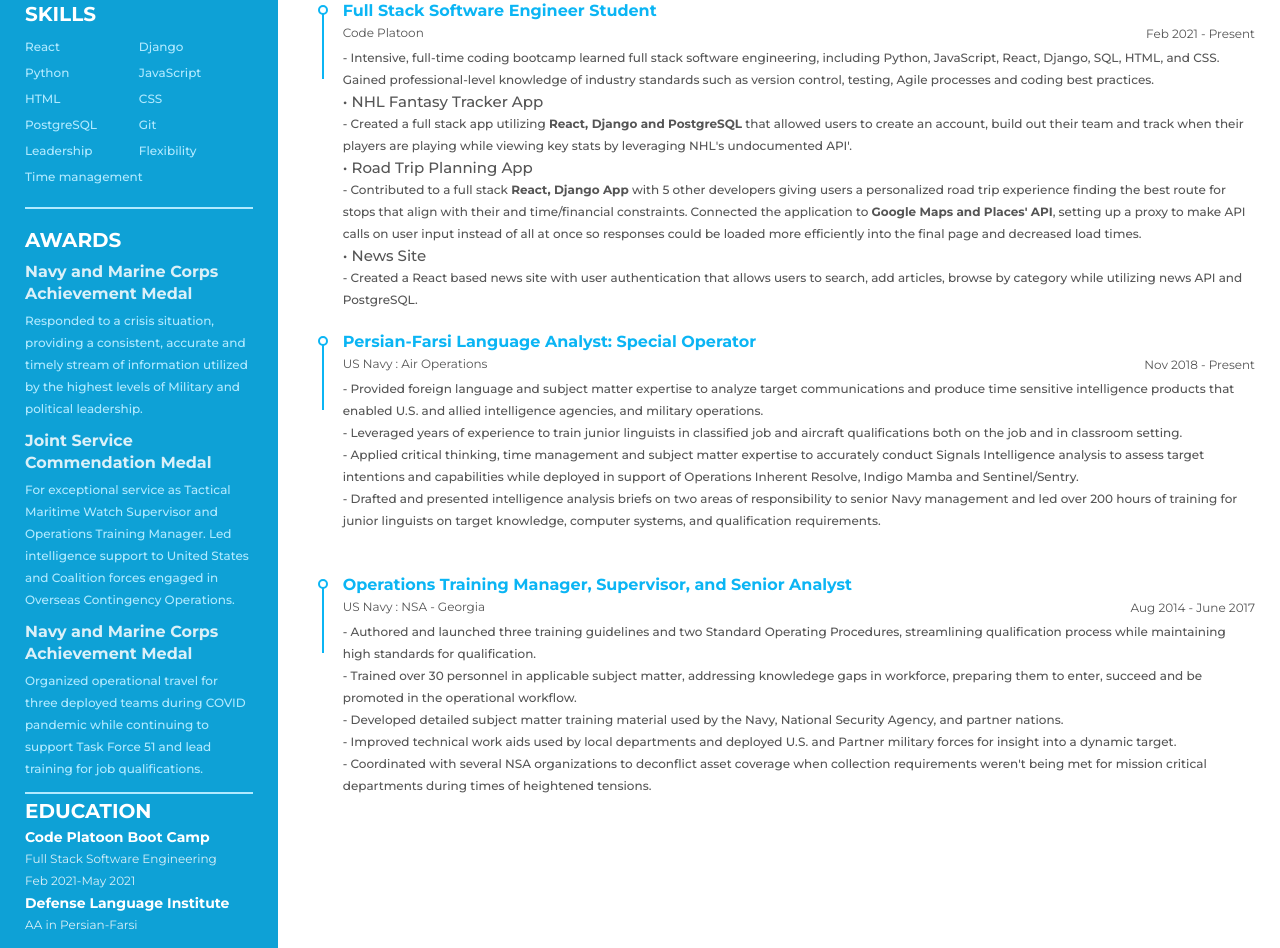
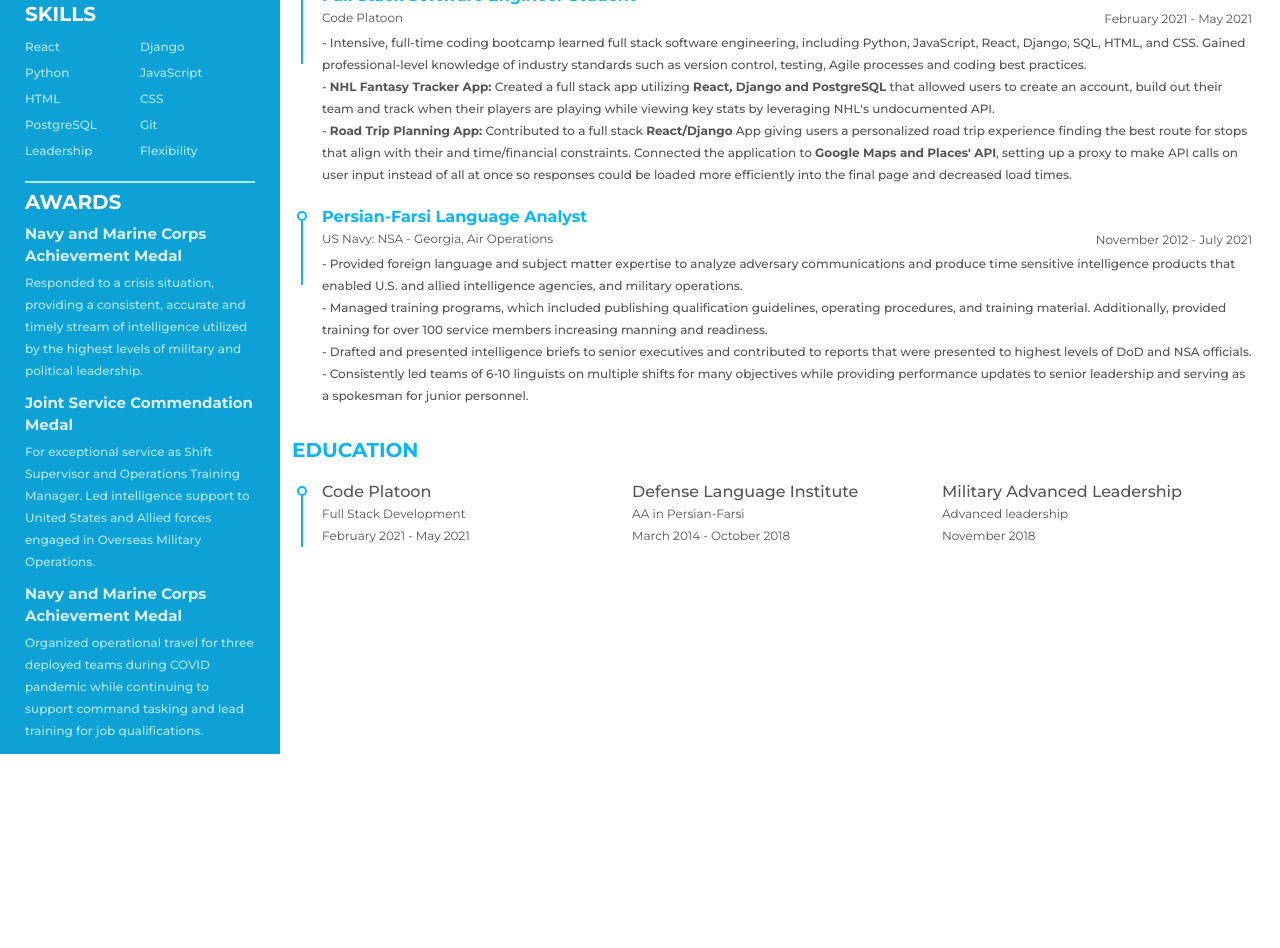
Before and after one commit to Wilgauf/resume, a plain HTML site: page index.html in a window 1280 px wide. Shown: the part 205-1153 px from the top of the page. After the commit the page ends 959 px from the top, so only its background shows below. Drawn offline with Linux system fonts and the light colour scheme.

Commit message:
One page update

```diff
--- a/index.html
+++ b/index.html
@@ -4,7 +4,7 @@
 	<meta charset="UTF-8">
 	<title>Wilson Gauf</title>
 	<link rel="stylesheet" href="styles.css">
-	<script src="https://kit.fontawesome.com/b99e675b6e.js"></script>
+
 </head>
 <body>
 
@@ -15,13 +15,13 @@
        <div class="resume_item resume_info">
          <div class="intro">
            <p class="name">Wilson Gauf</p>
-           <p class="regular">Full Stack Software Developer</p>
+           <p class="regular">Full Stack Software Engineer</p>
          </div>
 
          <ul class="data_list">
            <li>
              <div class="data">
-               Santa Monica, California
+               Los Angeles, California
              </div>
            </li>
            <li>
@@ -41,7 +41,7 @@
            </li>
                 <li>
              <div class="data">
-              https://github.com/wilgauf/
+                wilsongauf.com
                </div>
            </li>
          </ul>
@@ -102,11 +102,8 @@
               Flexibility
             </div>
           </li>
-          <li>
-            <div class="skill_name">
-              Time management
-            </div>
-          </li>
+          <li></li>
+
          </ul>
        </div>
 
@@ -117,37 +114,19 @@
             <div class = "award_title">
               <p >Navy and Marine Corps Achievement Medal</p>
             </div>
-            <p class="detail">Responded to a crisis situation, providing a consistent, accurate and timely stream of information utilized by the highest levels of Military and political leadership.</p>
+            <p class="detail">Responded to a crisis situation, providing a consistent, accurate and timely stream of intelligence utilized by the highest levels of military and political leadership.</p>
             <div class = "award_title">
               <p>Joint Service Commendation Medal</p>
             </div>
-            <p class="detail">For exceptional service as Tactical Maritime Watch Supervisor and Operations Training Manager. Led intelligence support to United States and Coalition forces engaged in Overseas Contingency Operations.</p>
+            <p class="detail">For exceptional service as Shift Supervisor and Operations Training Manager. Led intelligence support to United States and Allied forces engaged in Overseas Military Operations.</p>
             <div class="award_title">
 
               <p>Navy and Marine Corps Achievement Medal</p>
             </div>
-            <p class="detail"> Organized operational travel for three deployed teams during COVID pandemic while continuing to support Task Force 51 and lead training for job qualifications.</p>
+            <p class="detail"> Organized operational travel for three deployed teams during COVID pandemic while continuing to support command tasking and lead training for job qualifications.</p>
 
        </div>
-       <div class="resume_item resume_education">
-        <div class="title">
-             <p class="bold">Education</p>
-           </div>
-           <div class = "semi-bold-left">
-             <p>Code Platoon Boot Camp</p>
-           </div>
-           <div>
-             <p class= "edu-detail">Full Stack Software Engineering</p>
-             <p class= "edu-detail">Feb 2021-May 2021</p>
-           </div>
-           <div class = "semi-bold-left">
-            <p>Defense Language Institute</p>
-          </div>
-          <div>
-            <p class= "edu-detail">AA in Persian-Farsi</p>
-          </div>
 
-      </div>
      </div>
   </div>
 
@@ -156,7 +135,7 @@
         <div class="title">
            <p class="bold">Summary</p>
          </div>
-        <p class="detail">Full Stack Software Engineer leveraging 9 years of <b>Naval Intelligence and Linguistics </b> experience to solve problems with a unique point of view.  Roles such as Operations Training Manager, Senior Language Analyst have fostered an <b> inquisitive, flexible and levelheaded mind</b> with a myriad of qualifications including an active <b> top secret security clearance.</b></p>
+        <p class="detail">Full Stack Software Engineer leveraging 9 years of <b>Intelligence and Linguistics </b>experience to solve problems with a unique point of view. Roles such as Operations Training Manager, and Senior Language Analyst have fostered an <b>inquisitive, flexible and levelheaded mind</b> with a myriad of qualifications including an active<b> TS/SCI clearnace.</b></p>
     </div>
     <div class="resume_item resume_work">
         <div class="title">
@@ -167,58 +146,78 @@
               <div class="title">Full Stack Software Engineer Student</div>
               <div class="job_info">
                 <div class="company"> Code Platoon</div>
-                <div class="date"> Feb 2021 - Present</div>
+                <div class="date"> February 2021 - May 2021</div>
               </div>
               <div class="info">
                   <p> - Intensive, full-time coding bootcamp learned full stack software engineering, including Python, JavaScript, React, Django, SQL, HTML, and CSS. Gained professional-level knowledge of industry standards such as version control, testing, Agile processes and coding best practices.</p>
-                  <div class="subtitle"> • NHL Fantasy Tracker App</div>
+
                   <div class="subtext">
-                    <p> - Created a full stack app utilizing <b>React, Django and PostgreSQL</b> that allowed users to create an account, build out their team and track when their players are playing while viewing key stats by leveraging NHL's undocumented API'.</p>
-                  </div>
-                  <div class="subtitle"> • Road Trip Planning App</div>
-                  <div class="subtext">
-                    <p> - Contributed to a full stack <b>React, Django App</b> with 5 other developers giving users a personalized road trip experience finding the best route for stops that align with their and time/financial constraints. Connected the application to <b>Google Maps and Places' API</b>, setting up a proxy to make API calls on user input instead of all at once so responses could be loaded more efficiently into the final page and decreased load times.</p>
-                  </div>
-                  <div class="subtitle"> • News Site</div>
-                  <div class="subtext">
-                    <p> - Created a React based news site with user authentication that allows users to search, add articles, browse by category while utilizing news API and PostgreSQL.</p>
+                    <p> - <b>NHL Fantasy Tracker App:</b> Created a full stack app utilizing <b>React, Django and PostgreSQL</b> that allowed users to create an account, build out their team and track when their players are playing while viewing key stats by leveraging NHL's undocumented API.</p>
                   </div>
 
-
+                  <div class="subtext">
+                    <p> - <b>Road Trip Planning App:</b> Contributed to a full stack <b>React/Django</b> App giving users a personalized road trip experience finding the best route for stops that align with their and time/financial constraints. Connected the application to <b>Google Maps and Places' API</b>, setting up a proxy to make API calls on user input instead of all at once so responses could be loaded more efficiently into the final page and decreased load times.</p>
+                  </div>
 
               </div>
             </li>
             <li>
-                <div class="title">Persian-Farsi Language Analyst: Special Operator</div>
+                <div class="title">Persian-Farsi Language Analyst</div>
                 <div class="job_info">
-                  <div class="company"> US Navy : Air Operations</div>
-                  <div class="date"> Nov 2018 - Present</div>
+                  <div class="company"> US Navy: NSA - Georgia, Air Operations</div>
+                  <div class="date"> November 2012 - July 2021</div>
                 </div>
                 <div class="info">
-                  <p class="detail"> - Provided foreign language and subject matter expertise to analyze target communications and produce time sensitive intelligence products that enabled U.S. and allied intelligence agencies, and military operations.</p>
-                  <p class="detail"> - Leveraged years of experience to train junior linguists in classified job and aircraft qualifications both on the job and in classroom setting. </p>
-                  <p class="detail"> - Applied critical thinking, time management and subject matter expertise to accurately conduct Signals Intelligence analysis to assess target intentions and capabilities while deployed in support of Operations Inherent Resolve, Indigo Mamba and Sentinel/Sentry.</p>
-                  <p class="detail"> - Drafted and presented intelligence analysis briefs on two areas of responsibility to senior Navy management and led over 200 hours of training for junior linguists on target knowledge, computer systems, and qualification requirements.</p>
+                  <p class="detail"> - Provided foreign language and subject matter expertise to analyze adversary communications and produce time sensitive intelligence products that enabled U.S. and allied intelligence agencies, and military operations.</p>
+                  <p class="detail"> - Managed training programs, which included publishing qualification guidelines, operating procedures, and training material. Additionally, provided training for over 100 service members increasing manning and readiness.</p>
+                  <p class="detail"> - Drafted and presented intelligence briefs to senior executives and contributed to reports that were presented to highest levels of DoD and NSA officials.</p>
+                  <p class="detail"> - Consistently led teams of 6-10 linguists on multiple shifts for many objectives while providing performance updates to senior leadership and serving as a spokesman for junior personnel.</p>
                 </div>
             </li>
-            <br>
             <li>
-              <div class="title">Operations Training Manager, Supervisor, and Senior Analyst</div>
-              <div class="job_info">
-                <div class="company"> US Navy : NSA - Georgia</div>
-                <div class="date"> Aug 2014 - June 2017</div>
+
+            </li>
+        </ul>
+              <div class="resume_item resume_education">
+                <div class="title">
+                  <p class="bold">Education</p>
                 </div>
+                <ul>
+                <li>
 
-              <div class="info">
-                <p class="detail"> - Authored and launched three training guidelines and two Standard Operating Procedures,
-                  streamlining qualification process while maintaining high standards for qualification.</p>
-                <p class="detail"> - Trained over 30 personnel in applicable subject matter, addressing knowledege gaps in workforce, preparing them to enter, succeed and be promoted in the operational workflow.</p>
-                <p class="detail"> - Developed detailed subject matter training material used by the Navy, National Security Agency, and partner nations.</p>
-                <p class="detail"> - Improved technical work aids used by local departments and deployed U.S. and Partner military forces for insight into a dynamic target.</p>
-                <p class="detail"> - Coordinated with several NSA organizations to deconflict asset coverage when collection requirements weren't being met for mission critical departments during times of heightened tensions.</p>
+                  <div class="education_column">
+                    <div class="education_left">
+                      <div class = "semi-bold">
+                        <p>Code Platoon</p>
+                      </div>
+                      <div>
+                        <p class= "edu-detail">Full Stack Development</p>
+                        <p class= "edu-detail">February 2021 - May 2021</p>
+                      </div>
+                    </div>
+                    <div class="education_right">
+                      <div class = "semi-bold">
+                       <p>Defense Language Institute</p>
+                      </div>
+                      <div>
+                       <p class= "edu-detail">AA in Persian-Farsi</p>
+                       <p class= "edu-detail"> March 2014 - October 2018 </p>
+                      </div>
+                    </div>
+                    <div class="education_right">
+
+                      <div class = "semi-bold">
+                       <p>Military Advanced Leadership</p>
+                      </div>
+                      <div>
+                       <p class= "edu-detail">Advanced leadership</p>
+                       <p class= "edu-detail"> November 2018 </p>
+                      </div>
+                    </div>
                   </div>
                   </li>
                   </ul>
+              </div>
     </div>
 
 
--- a/styles.css
+++ b/styles.css
@@ -39,10 +39,10 @@
 }
 
 .edu-detail{
-  color: #daf0f8;
+
 }
 .name{
-  color: #d64806;
+  color: #d60606;
   font-weight: 600;
   font-size: 24px;
   text-transform: uppercase;
@@ -90,7 +90,7 @@
   margin-top: 10px;
   margin-bottom: 5px;
   font-weight: 550;
-  font-size: 16px;
+  font-size: 15px;
   color: #daf0f8;
 }
 
@@ -101,7 +101,7 @@
 }
 
 .resume .resume_left .regular {
-  color: #d64806;
+  color: #d60606;
   font-weight: bold;
   font-size: 14px;
 
@@ -141,6 +141,10 @@
   align-items: center;
   line-height: 16px;
 }
+.resume .resume_right .education_column{
+  display: grid;
+  grid-template-columns: 1fr 1fr 1fr;
+}
 
 .resume .resume_left ul li:last-child {
   margin-bottom: 0;
@@ -158,7 +162,7 @@
 .resume .resume_left .resume_skills ul{
   display: flex;
   flex-wrap: wrap;
-  margin-bottom: 10px;
+  margin-bottom: 0px;
   color: #b1eaff;
   grid-template-columns: 1fr 1fr;
   font-weight: 450;
@@ -166,11 +170,14 @@
 .resume .resume_left .resume_skills ul li{
   min-width: 50%;
 }
+.resume .resume_left .awards{
+  padding-top: 0px;
+}
 
 .resume .resume_right {
   width: 75%;
   background: #fff;
-  padding: 25px;
+  padding: 10px 12px 10px 12px;
 }
 
 .resume .resume_right .bold {
@@ -179,7 +186,7 @@
 
 .resume .resume_right .resume_work ul,
 .resume .resume_right .resume_education ul {
-  padding-left: 40px;
+  padding-left: 30px;
   overflow: hidden;
 }
 
```
Lines whose indentation alone changed are shown as unchanged.
